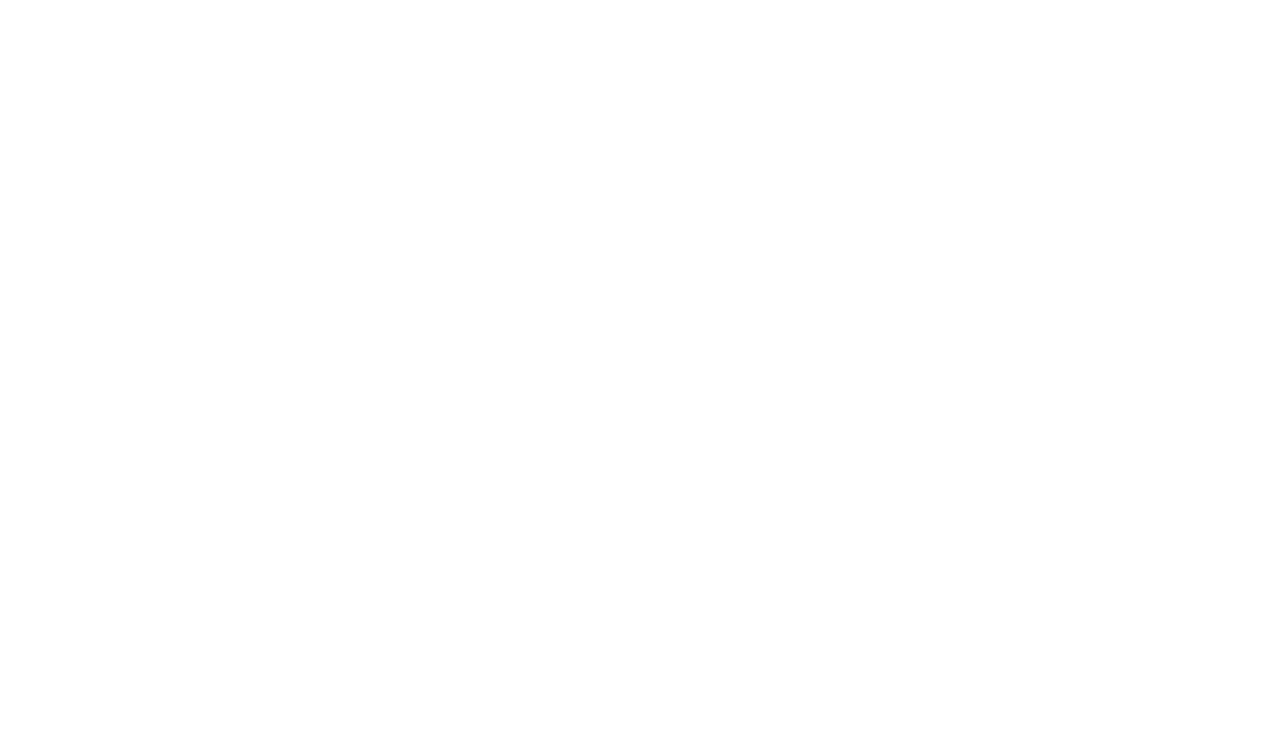
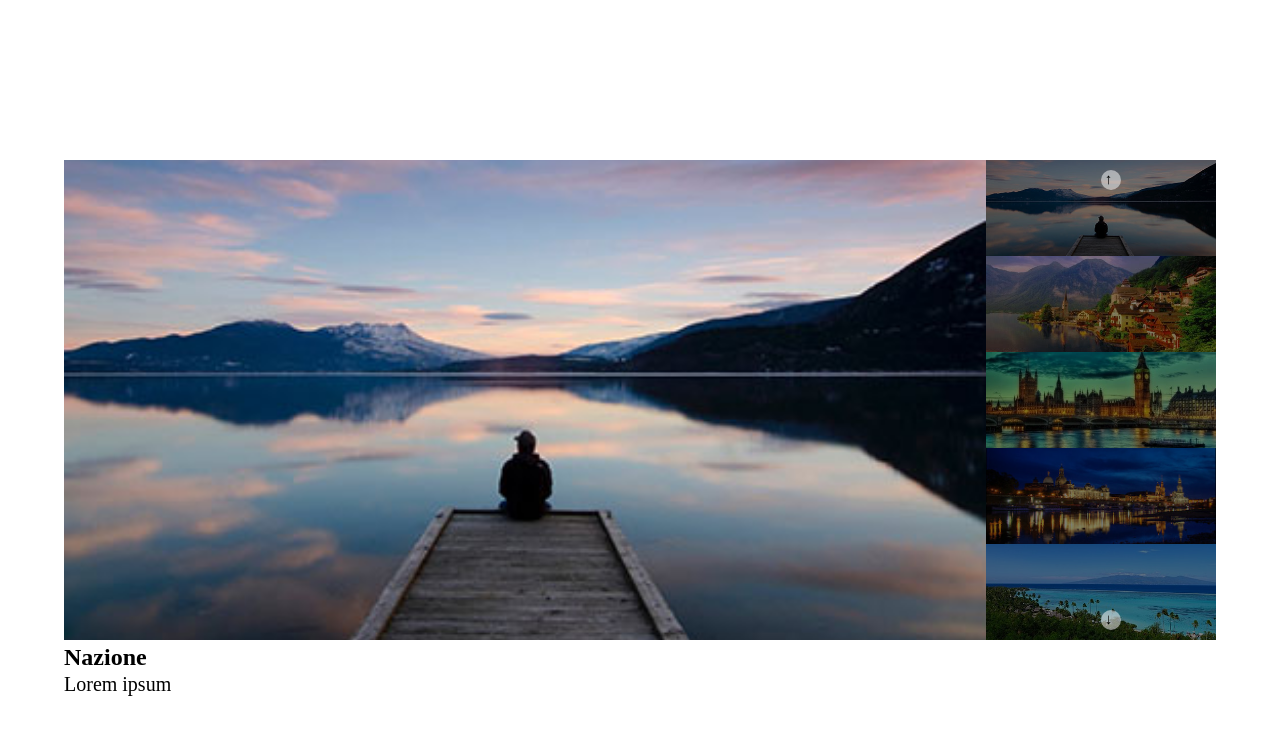
Before and after one commit to Kensir01/js-array-carousel, a plain HTML site: page index.html in a window 1280 px wide. Drawn offline with Linux system fonts and the light colour scheme.

Commit message:
Modifiche a livello di stile

```diff
--- a/index.html
+++ b/index.html
@@ -9,8 +9,65 @@
 </head>
 <body>
 
+    <section class="container">
 
+        <div class="container-img">
+            <!-- Img grande -->
+            <div class="container-left">
+                <!-- tutte le img grandi -->
+                <div class="item active">
+                    <img src="img/01.jpg" alt="">
+                    <div class="info">
+                        <h2>Nazione</h2>
+                        <p>Lorem ipsum</p>
+                    </div>
+                </div>
+                <div class="item">
+                    <img src="img/02.jpg" alt="">
+                </div>
+                <div class="item">
+                    <img src="img/03.jpg" alt="">
+                </div>
+                <div class="item">
+                    <img src="img/04.jpg" alt="">
+                </div>
+                <div class="item">
+                    <img src="img/05.jpg" alt="">
+                </div>
+            </div>
+            <!-- contenitore thumb -->
+            <div class="container-right">
+                <!-- thumbs -->
+                <div class="thumb">
+                    <img src="img/01.jpg" alt="">
+                </div>
+                <div class="thumb">
+                    <img src="img/02.jpg" alt="">
+                </div>
+                <div class="thumb">
+                    <img src="img/03.jpg" alt="">
+                </div>
+                <div class="thumb">
+                    <img src="img/04.jpg" alt="">
+                </div>
+                <div class="thumb">
+                    <img src="img/05.jpg" alt="">
+                </div>
+                <!-- frecce -->
+                <div class="freccette">
+                    <div class="su">&larr;</div>
+                    <div class="giu">&rarr;</div>
+                </div>
+            </div>
+
+
+        </div>
+
+    </section>
 
     <script type="text/javascript" src="main.js"></script>
 </body>
 </html>
+
+
+<!-- usare calc nei flex per le img? -->
--- a/style.css
+++ b/style.css
@@ -0,0 +1,113 @@
+*{
+    margin: 0;
+    padding: 0;
+    box-sizing: border-box;
+}
+
+.container {
+    display: flex;
+    width: 100%;
+    height: 100vh;
+    justify-content: center;
+    align-items: center;
+}
+
+.container-img {
+    display: flex;
+    width: 90%;
+    height: 60vh;
+}
+
+
+.container-left {
+    width: 80%;
+    height: 100%;
+}
+
+.item {
+    position: relative;
+    display: none;
+    width: 100%;
+    height: 100%;
+}
+
+.item.active {
+    display: block;
+}
+
+.item img {
+    width: 100%;
+    height: 100%;
+    object-fit: cover;
+}
+
+.item .text {
+    position: absolute;
+    width: 80%;
+    right: 20px;
+    bottom: 20px;
+    text-align: right;
+    color: #fff;
+    font-weight: bold;
+}
+
+.item p {
+    font-size: 20px;
+    padding-top: 2px;
+}
+
+
+.container-right {
+    width: 20%;
+    height: 100%;
+    position: relative;
+}
+
+.thumb {
+    width: 100%;
+    height: 20%;
+}
+
+.thumb img {
+    width: 100%;
+    height: 100%;
+    object-fit: cover;
+    filter: brightness(50%);
+}
+
+.thumb.active img {
+    filter: none;
+    border: 2px solid lightgrey;
+}
+
+.su, .giu {
+    position: absolute;
+    left: 50%;
+    transform: translate(-50%, 0);
+    display: flex;
+    justify-content: center;
+    align-items: center;
+    width: 20px;
+    height: 20px;
+    border: none;
+    border-radius: 50%;
+    font-size: 15px;
+    cursor: pointer;
+    background-color: rgba(255, 255, 255, 0.5);
+    color: rgb(0, 0, 0);
+    transform: rotate(90deg);
+
+    z-index: 9999;
+}
+
+.su {
+    top: 10px;
+}
+
+.giu {
+    bottom: 10px;
+}
+
+.su:hover, .giu:hover {
+    background-color: rgba(255, 255, 255, 0.5);
+}
```
